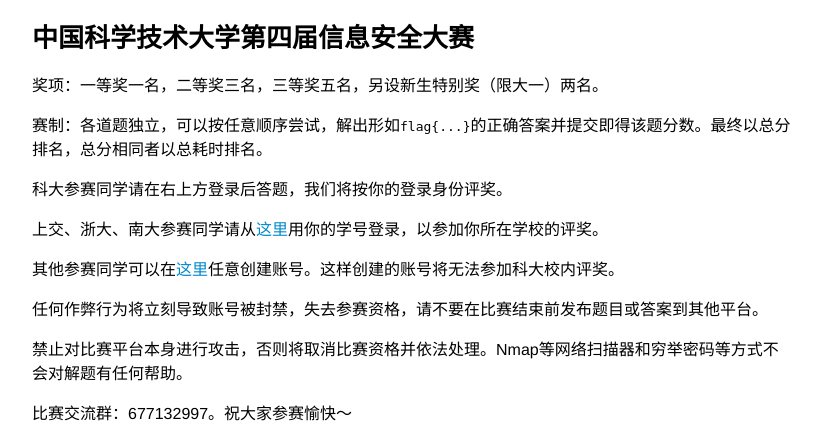
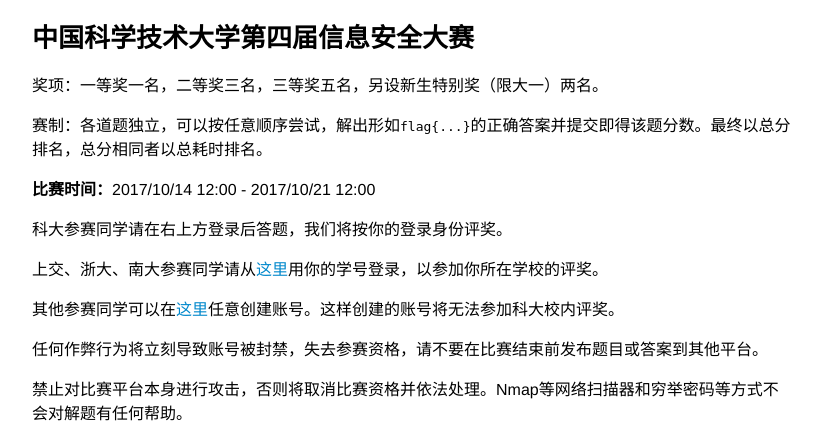
Before and after one commit to ustclug/hackergame2017, a Django app: page / in a window 1280 px wide. Shown: the part 60-500 px from the top of the page, without its empty margins (228-1049 px from the left). Run offline with Django 3.2, Linux system fonts and the light colour scheme.

Commit message:
add time

```diff
--- a/hackergame/templates/hackergame/hub.html
+++ b/hackergame/templates/hackergame/hub.html
@@ -8,6 +8,7 @@
     <h1>中国科学技术大学第四届信息安全大赛</h1>
     <p>奖项：一等奖一名，二等奖三名，三等奖五名，另设新生特别奖（限大一）两名。</p>
     <p>赛制：各道题独立，可以按任意顺序尝试，解出形如<code>flag{...}</code>的正确答案并提交即得该题分数。最终以总分排名，总分相同者以总耗时排名。</p>
+    <p><b>比赛时间：</b>2017/10/14 12:00 - 2017/10/21 12:00</p>
     <p>科大参赛同学请在右上方登录后答题，我们将按你的登录身份评奖。</p>
     <p>上交、浙大、南大参赛同学请从<a href="{% url "reg" %}">这里</a>用你的学号登录，以参加你所在学校的评奖。</p>
     <p>其他参赛同学可以在<a href="{% url "reg" %}">这里</a>任意创建账号。这样创建的账号将无法参加科大校内评奖。</p>
```
